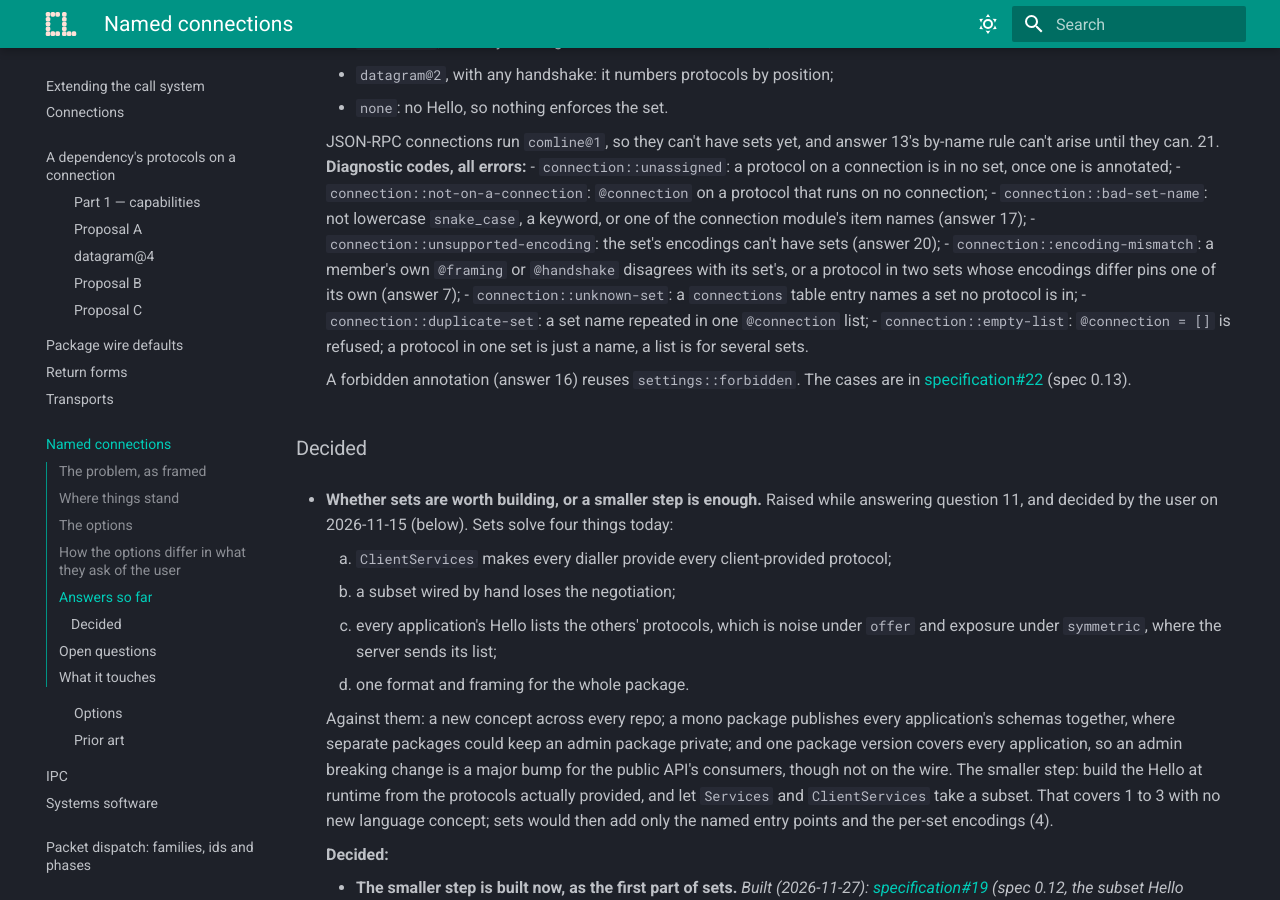
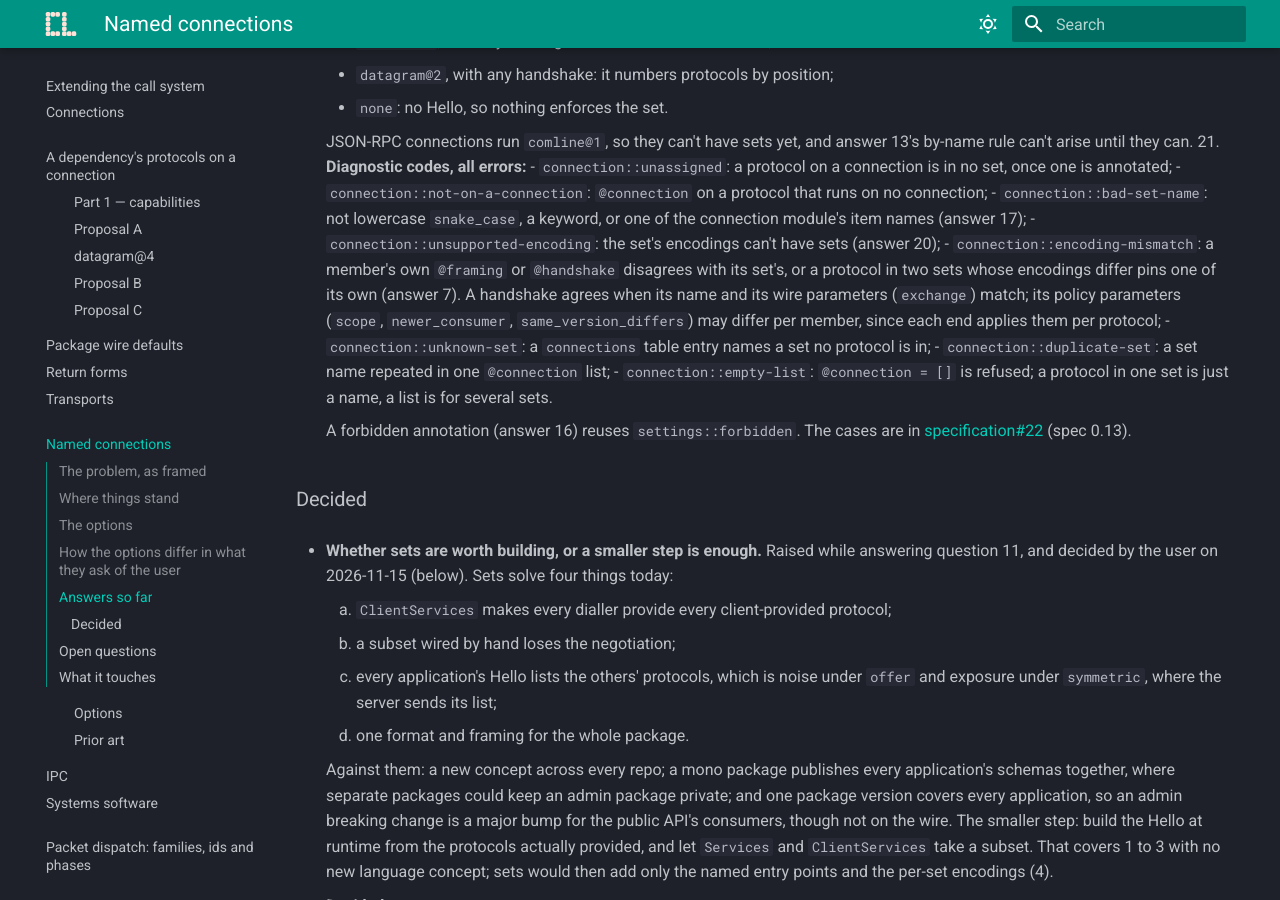
Before and after one commit to ComlineProject/docs, an MkDocs documentation site: the page built from docs/docs/proposals/named-connections/index.md, in a window 1280 px wide and 900 px high, scrolled down 5397 px. Built offline with MkDocs 1.6.1 and Material for MkDocs 9.7.7, drawn with Linux system fonts in a browser that asks for light colours; the version menu is left out.

Commit message:
A member's handshake agrees on its name and wire parameters; policy may differ

```diff
--- a/docs/docs/proposals/named-connections/index.md
+++ b/docs/docs/proposals/named-connections/index.md
@@ -265,7 +265,9 @@ Given on 2026-11-27, when sets were taken up:
     - `connection::unsupported-encoding`: the set's encodings can't have sets (answer 20);
     - `connection::encoding-mismatch`: a member's own `@framing` or `@handshake` disagrees with
       its set's, or a protocol in two sets whose encodings differ pins one of its own
-      (answer 7);
+      (answer 7). A handshake agrees when its name and its wire parameters (`exchange`)
+      match; its policy parameters (`scope`, `newer_consumer`, `same_version_differs`)
+      may differ per member, since each end applies them per protocol;
     - `connection::unknown-set`: a `connections` table entry names a set no protocol is in;
     - `connection::duplicate-set`: a set name repeated in one `@connection` list;
     - `connection::empty-list`: `@connection = []` is refused; a protocol in one set is just a
```
